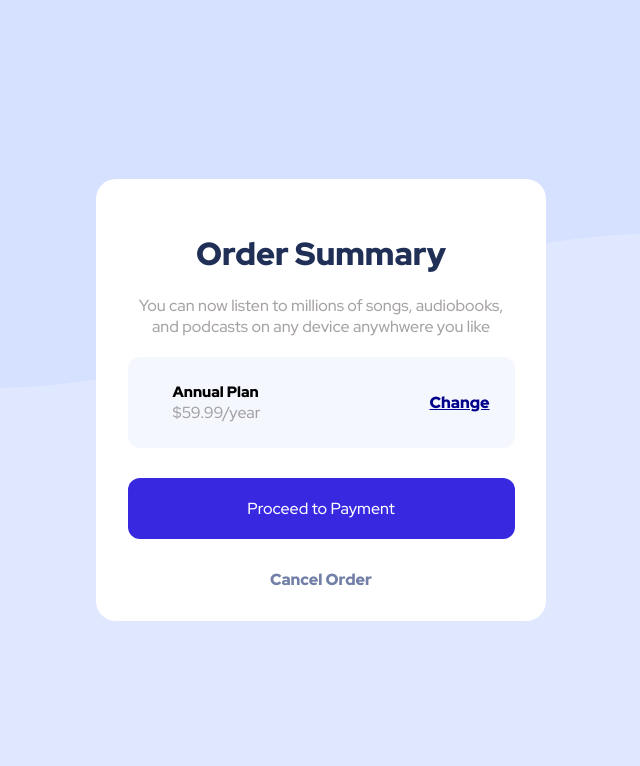
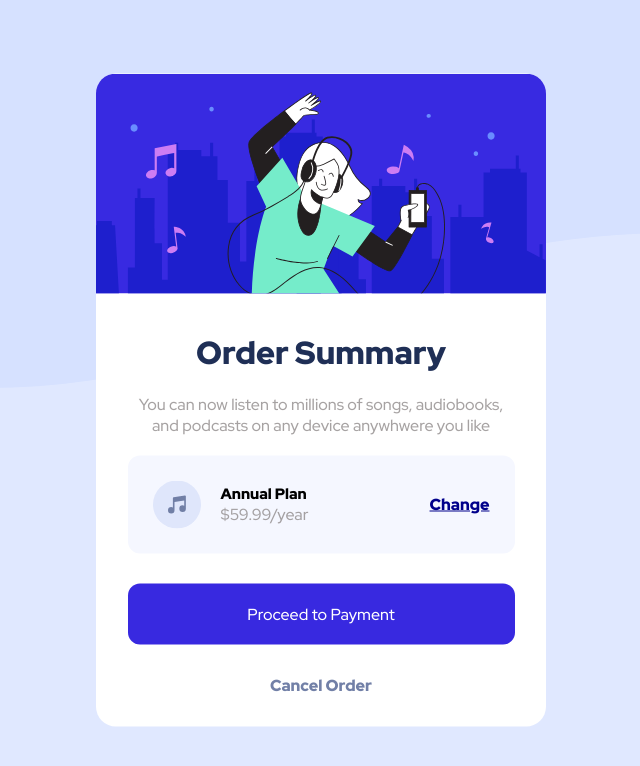
Before and after one commit to VINAYAK9669/Order-Summary-project, a plain HTML site: page index.html in a window 1280 px wide. Shown: the whole page, without its empty margins (319-959 px from the left). Drawn offline with Linux system fonts and the light colour scheme; files whose address does not match are found by name; a web font is replaced by a local one.

Commit message:
Update index.html

```diff
--- a/index.html
+++ b/index.html
@@ -4,7 +4,7 @@
   <meta charset="UTF-8">
   <meta name="viewport" content="width=device-width, initial-scale=1.0"> <!-- displays site properly based on user's device -->
 
-  <link rel="icon" type="image/png" sizes="32x32" href="./images/favicon-32x32.png">
+  <link rel="icon" type="image/png" sizes="32x32" href="favicon-32x32.png">
 
   <title>Order Summary card</title>
   <link rel="stylesheet" href="style.css">
@@ -16,7 +16,7 @@
 <body>
   <div class="container">
     <div class="hero">
-      <img src="images/illustration-hero.svg" alt="">
+      <img src="illustration-hero.svg" alt="">
     </div>
     <div class="text-content">
       <h2 class="title">
@@ -26,7 +26,7 @@
 
     <div class="plan-box">
       <div class="plan-box-left">
-        <img src="images/icon-music.svg" alt="">
+        <img src="icon-music.svg" alt="">
         <div>
           <h5>Annual Plan</h5>
           <p>$59.99/year</p>
```
